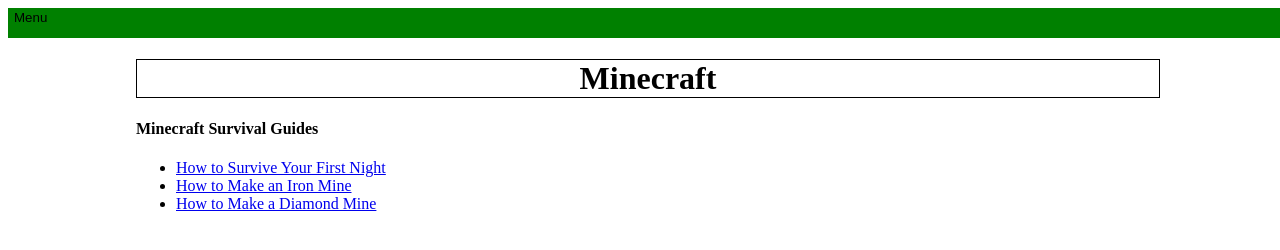
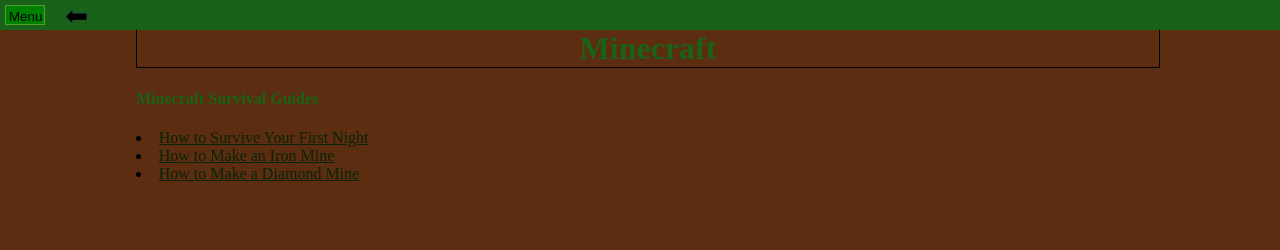
Before and after one commit to VioletPickle/Minecraft-How-To, a plain HTML site: page index.html in a window 1280 px wide. Drawn offline with Linux system fonts and the light colour scheme.

Commit message:
Add style to main page.

```diff
--- a/Resources/Stylesheets/indexstyle.css
+++ b/Resources/Stylesheets/indexstyle.css
@@ -1,21 +1,54 @@
 html, body {
   height: 100%;
   width: 100%;
+  background-color: #5c2d10;
 }
 
 #topbar{
-  background-color: green;
+  background-color: #1a611a;
   height:30px;
+  width:100%;
+  position:fixed;
+  top:0;
+  left:0;
+  right:0;
+  z-index:1;
+  border: none;
 }
   #button{
-    border: none;
-    background-color: green;
+    background-color: #008000;
+    position:absolute;
+    top: 5px;
+    left: 5px;
+    text-align: center;
+    padding: 3px;
+    width: 40px;
+    height: 20px;
+    border: 1px solid #4DA429;
+  }
+  #back{
+    background-color: #1a611a;
+    position:fixed;
+    top: -3px;
+    left: 55px;
+    padding-bottom: -10px;
+  height: 30px;
+  border:none;
 }
 nav{
   width:10%;
-    position:absolute;
+  position:fixed;
+  background-color: #FFFFFF;
+  top:30px;
+  left:0;
+  right:0;
+  z-index:1;
+  overflow: clip;
 }
-
+nav a{
+  padding: 5px;
+  color: #00b300;
+}
 #body{
   width: 80%;
   margin-left: 10%;
@@ -25,3 +58,13 @@ html, body {
   text-align: center;
   border: 1px black solid;
 }
+.link{
+  color: #00b300;
+  padding: 0.75px;
+}
+H1, H2, H3, H4, H5, H6{
+  color: #1a611a;
+}
+a:link, a:visited{
+  color: #0a240a;
+}
--- a/index.html
+++ b/index.html
@@ -18,12 +18,19 @@
 
     <header>
       <div id="topbar">
-        <button type="button" onclick="ShowAndHide()" id="button">Menu</button>
+        <button type="button" onclick="ShowAndHide()" id="button">
+          Menu
+        </button>
+
+        <button onclick="history.back()" type="button" class="button" id="back">
+          <img src="../Resources/Images/arrow.png" alt="Back arrow" width="30">
+        </button>
+
       </div><!--ends id topbar-->
 
       <nav id="menu" style="display: none">
         <li>
-          <a href="#guides">Survival Guides</a>
+          <a href="#guides" class="menuList">Survival Guides</a>
         </li>
 
       </nav><!--ends id menu-->
@@ -36,18 +43,16 @@
 
       <div id="guides">
         <h4 class="heading">Minecraft Survival Guides</h4>
-        <ul id="suvivalGuides" class="list">
-          <li>
-            <a href="Pages/firstNight.html">How to Survive Your First Night</a>
-          </li>
 
-          <li>
-            <a href="Pages/iron.html">How to Make an Iron Mine</a>
-          </li>
-          <li>
-            <a href="Pages/diamond.html">How to Make a Diamond Mine</a>
-          </li>
-        </ul><!--ends id survialGuides-->
+        <li>
+          <a href="Pages/firstNight.html" class="link">How to Survive Your First Night</a>
+        </li>
+        <li>
+          <a href="Pages/iron.html" class="link">How to Make an Iron Mine</a>
+        </li>
+        <li>
+          <a href="Pages/diamond.html" class="link">How to Make a Diamond Mine</a>
+        </li>
       </div><!--ends id guides-->
 
       <div id="mobs">
@@ -58,3 +63,4 @@
   </body>
 
 </html>
+<!--#36651D-->
```
Also changed, not shown: Pages/diamond.html (+1 -1 lines), Pages/firstNight.html (+2 -1 lines), Pages/iron.html (+1 -1 lines). Lines whose indentation alone changed are shown as unchanged.
